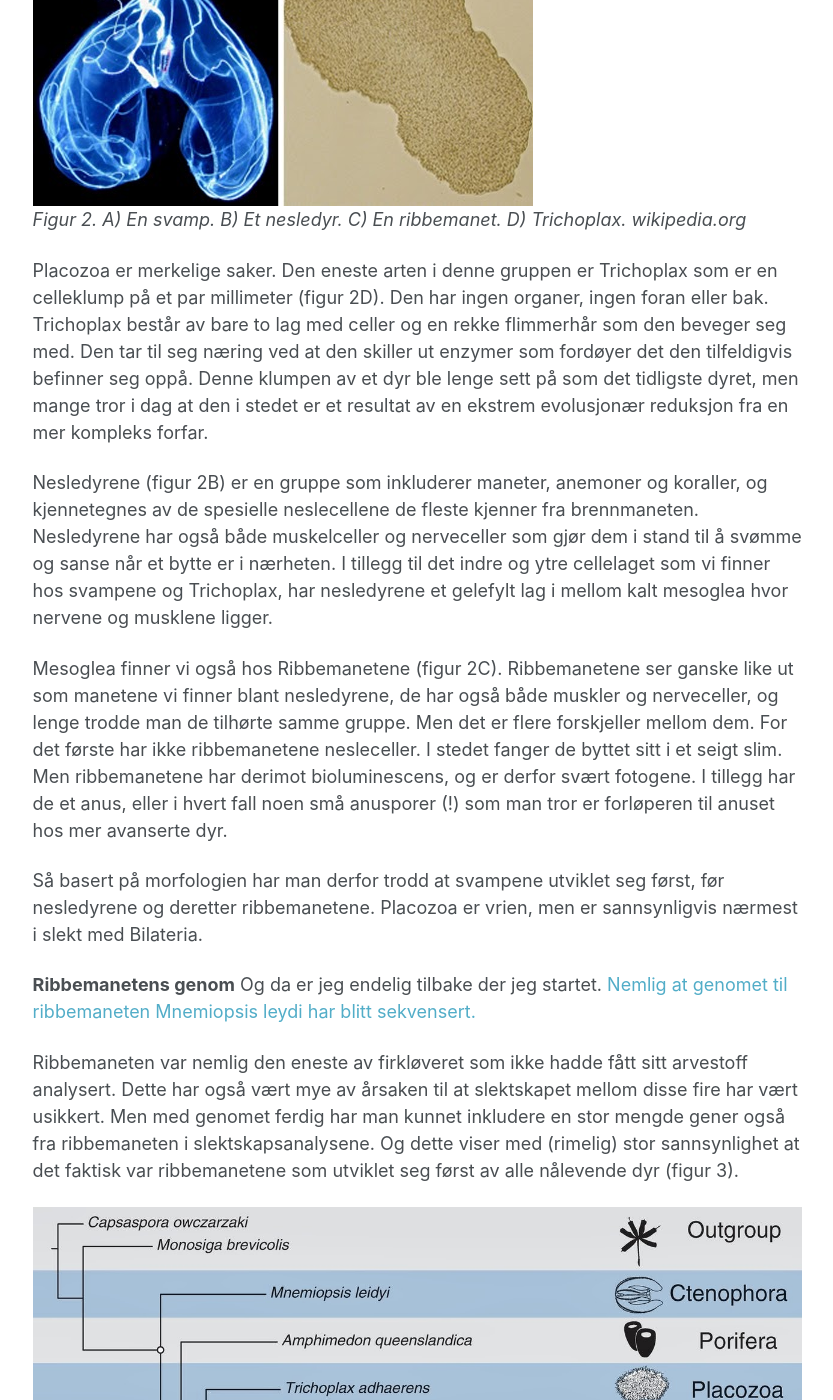
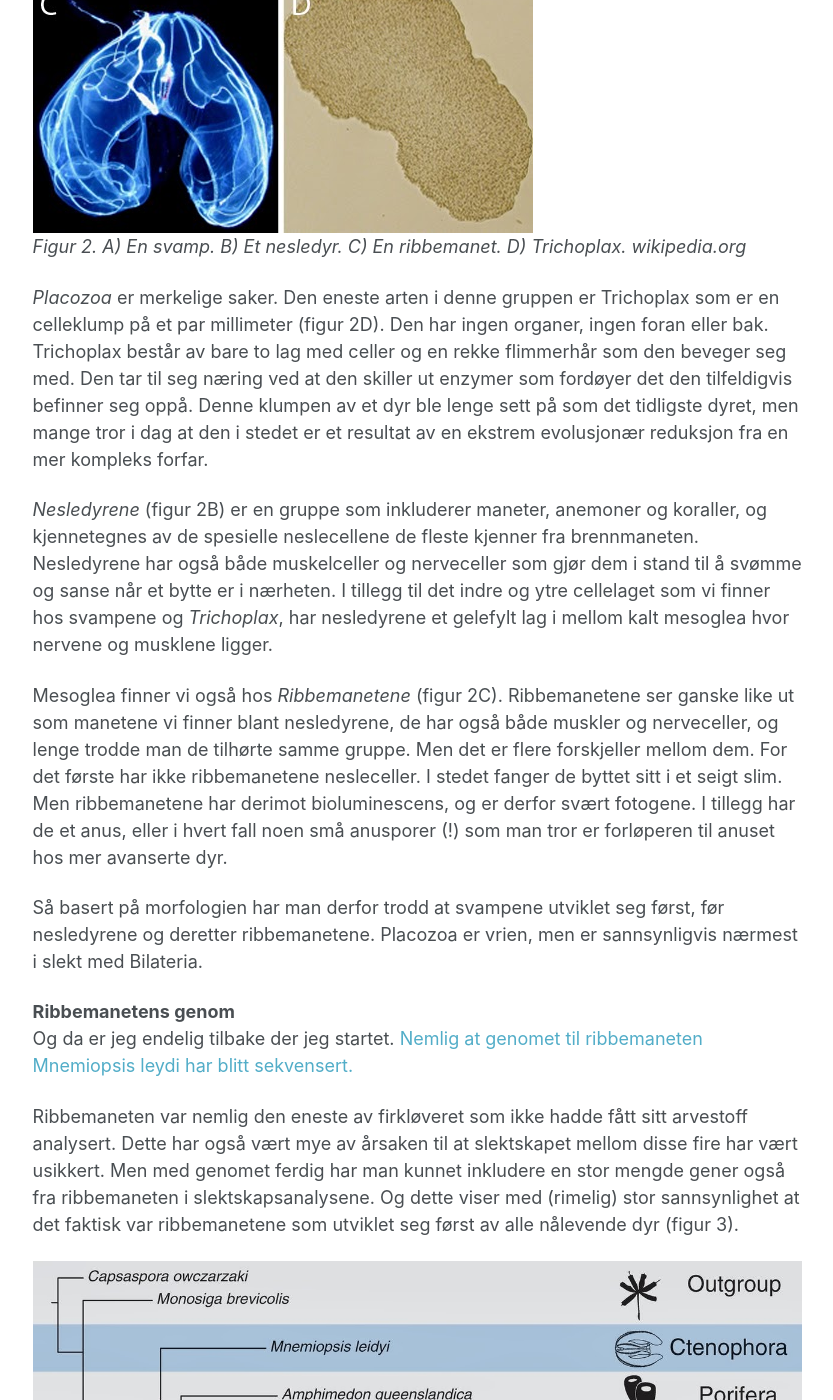
Before and after one commit to pjpaulpj/jonbra.github.io, a Jekyll site: the page built from _posts/2014-02-24-var-forfaren-var-en-ribbemanet.md, in a window 1280 px wide and 1400 px high, scrolled down 2518 px. Shown: the whole window, without its empty margins (249-1082 px from the left). Built offline with Jekyll 4.4.1, drawn with Linux system fonts in a browser that asks for light colours; comment, search, counter and statistics services are not loaded; some of the changed text lies outside the part shown.

Commit message:
Formatting

```diff
--- a/_posts/2014-02-24-var-forfaren-var-en-ribbemanet.md
+++ b/_posts/2014-02-24-var-forfaren-var-en-ribbemanet.md
@@ -25,21 +25,21 @@ Men nå viser det seg altså at det var ribbemanetene som utviklet seg først og
 *Figur 1. Krageflagellaten Monosiga brevicollis. Dyrenes nærmeste slektning. wikipedia.org*
 
 **Hva har vært problemet?**
-Men hvorfor har vi ikke klart å finne ut av dette før nå? Problemet har vært et firkløver som vi finner i bunnen av dyrenes slektstre (figur 2), nemlig Nesledyrene (Cnidaria; brennmaneter og anemoner blant annet), Svampene (Porifera), Ribbemanetene (Ctenophora) og Placozoa (en meget sær gruppe med Trichoplax som eneste art). Disse fire gruppene er alle radial-symmetriske (dvs. at de bare har opp og ned, i motsetning til alle andre dyr (Bilateria) som i tillegg har foran og bak) og representerer svært tidlige dyrelinjer som utviklet seg i løpet av et forholdsvis kort tidsrom. Det er derfor få spor igjen i genene deres som kan fortelle oss hvordan slektskapet dem i mellom er og i hvilken rekkefølge de utviklet seg.
+Men hvorfor har vi ikke klart å finne ut av dette før nå? Problemet har vært et firkløver som vi finner i bunnen av dyrenes slektstre (figur 2), nemlig Nesledyrene (Cnidaria; brennmaneter og anemoner blant annet), Svampene (Porifera), Ribbemanetene (Ctenophora) og Placozoa (en meget sær gruppe med *Trichoplax* som eneste art). Disse fire gruppene er alle radial-symmetriske (dvs. at de bare har opp og ned, i motsetning til alle andre dyr (Bilateria) som i tillegg har foran og bak) og representerer svært tidlige dyrelinjer som utviklet seg i løpet av et forholdsvis kort tidsrom. Det er derfor få spor igjen i genene deres som kan fortelle oss hvordan slektskapet dem i mellom er og i hvilken rekkefølge de utviklet seg.
 
 **Morfologien plasserer svampene først**
 Der man tidligere brukte sammenligninger mellom morfologiske trekk, bruker man i dag sammenligninger mellom gener for å bestemme slektskapet mellom ulike arter. Og dette gir ikke alltid det samme svaret, morfologisk sett gir det nemlig mest mening at svampene utviklet seg først av disse fire gruppene. La meg kort oppsummere:
 
-Svampene (figur 2A) er som sagt svært enkle. De står helt stille, som regel på bunnen av havet, og spiser ved å absorbere partikler og mikrober i vann som de pumper gjennom små porer i kroppen. Svampene består kun av noen få celletyper arrangert i to lag – ectoderm og endoderm (utside og innside – høyerestående dyr har et tredje cellelag i mellom som kalles mesoderm). I tillegg ligner den vanligste celletypen hos svamper, choanocyttene, svært på krageflagellater (som jo er de nærmeste encellede slektningene til dyr). Derfor har svamper lenge vært regnet som den første dyrelinjen som oppstod.
+*Svampene* (figur 2A) er som sagt svært enkle. De står helt stille, som regel på bunnen av havet, og spiser ved å absorbere partikler og mikrober i vann som de pumper gjennom små porer i kroppen. Svampene består kun av noen få celletyper arrangert i to lag – ectoderm og endoderm (utside og innside – høyerestående dyr har et tredje cellelag i mellom som kalles mesoderm). I tillegg ligner den vanligste celletypen hos svamper, choanocyttene, svært på krageflagellater (som jo er de nærmeste encellede slektningene til dyr). Derfor har svamper lenge vært regnet som den første dyrelinjen som oppstod.
 
 ![firklover][2]
 *Figur 2. A) En svamp. B) Et nesledyr. C) En ribbemanet. D) Trichoplax. wikipedia.org*
 
-Placozoa er merkelige saker. Den eneste arten i denne gruppen er Trichoplax som er en celleklump på et par millimeter (figur 2D). Den har ingen organer, ingen foran eller bak. Trichoplax består av bare to lag med celler og en rekke flimmerhår som den beveger seg med. Den tar til seg næring ved at den skiller ut enzymer som fordøyer det den tilfeldigvis befinner seg oppå. Denne klumpen av et dyr ble lenge sett på som det tidligste dyret, men mange tror i dag at den i stedet er et resultat av en ekstrem evolusjonær reduksjon fra en mer kompleks forfar.
+*Placozoa* er merkelige saker. Den eneste arten i denne gruppen er Trichoplax som er en celleklump på et par millimeter (figur 2D). Den har ingen organer, ingen foran eller bak. Trichoplax består av bare to lag med celler og en rekke flimmerhår som den beveger seg med. Den tar til seg næring ved at den skiller ut enzymer som fordøyer det den tilfeldigvis befinner seg oppå. Denne klumpen av et dyr ble lenge sett på som det tidligste dyret, men mange tror i dag at den i stedet er et resultat av en ekstrem evolusjonær reduksjon fra en mer kompleks forfar.
 
-Nesledyrene (figur 2B) er en gruppe som inkluderer maneter, anemoner og koraller, og kjennetegnes av de spesielle neslecellene de fleste kjenner fra brennmaneten. Nesledyrene har også både muskelceller og nerveceller som gjør dem i stand til å svømme og sanse når et bytte er i nærheten. I tillegg til det indre og ytre cellelaget som vi finner hos svampene og Trichoplax, har nesledyrene et gelefylt lag i mellom kalt mesoglea hvor nervene og musklene ligger.
+*Nesledyrene* (figur 2B) er en gruppe som inkluderer maneter, anemoner og koraller, og kjennetegnes av de spesielle neslecellene de fleste kjenner fra brennmaneten. Nesledyrene har også både muskelceller og nerveceller som gjør dem i stand til å svømme og sanse når et bytte er i nærheten. I tillegg til det indre og ytre cellelaget som vi finner hos svampene og *Trichoplax*, har nesledyrene et gelefylt lag i mellom kalt mesoglea hvor nervene og musklene ligger.
 
-Mesoglea finner vi også hos Ribbemanetene (figur 2C). Ribbemanetene ser ganske like ut som manetene vi finner blant nesledyrene, de har også både muskler og nerveceller, og lenge trodde man de tilhørte samme gruppe. Men det er flere forskjeller mellom dem. For det første har ikke ribbemanetene nesleceller. I stedet fanger de byttet sitt i et seigt slim. Men ribbemanetene har derimot bioluminescens, og er derfor svært fotogene. I tillegg har de et anus, eller i hvert fall noen små anusporer (!) som man tror er forløperen til anuset hos mer avanserte dyr.
+Mesoglea finner vi også hos *Ribbemanetene* (figur 2C). Ribbemanetene ser ganske like ut som manetene vi finner blant nesledyrene, de har også både muskler og nerveceller, og lenge trodde man de tilhørte samme gruppe. Men det er flere forskjeller mellom dem. For det første har ikke ribbemanetene nesleceller. I stedet fanger de byttet sitt i et seigt slim. Men ribbemanetene har derimot bioluminescens, og er derfor svært fotogene. I tillegg har de et anus, eller i hvert fall noen små anusporer (!) som man tror er forløperen til anuset hos mer avanserte dyr.
 
 Så basert på morfologien har man derfor trodd at svampene utviklet seg først, før nesledyrene og deretter ribbemanetene. Placozoa er vrien, men er sannsynligvis nærmest i slekt med Bilateria.
 
```
